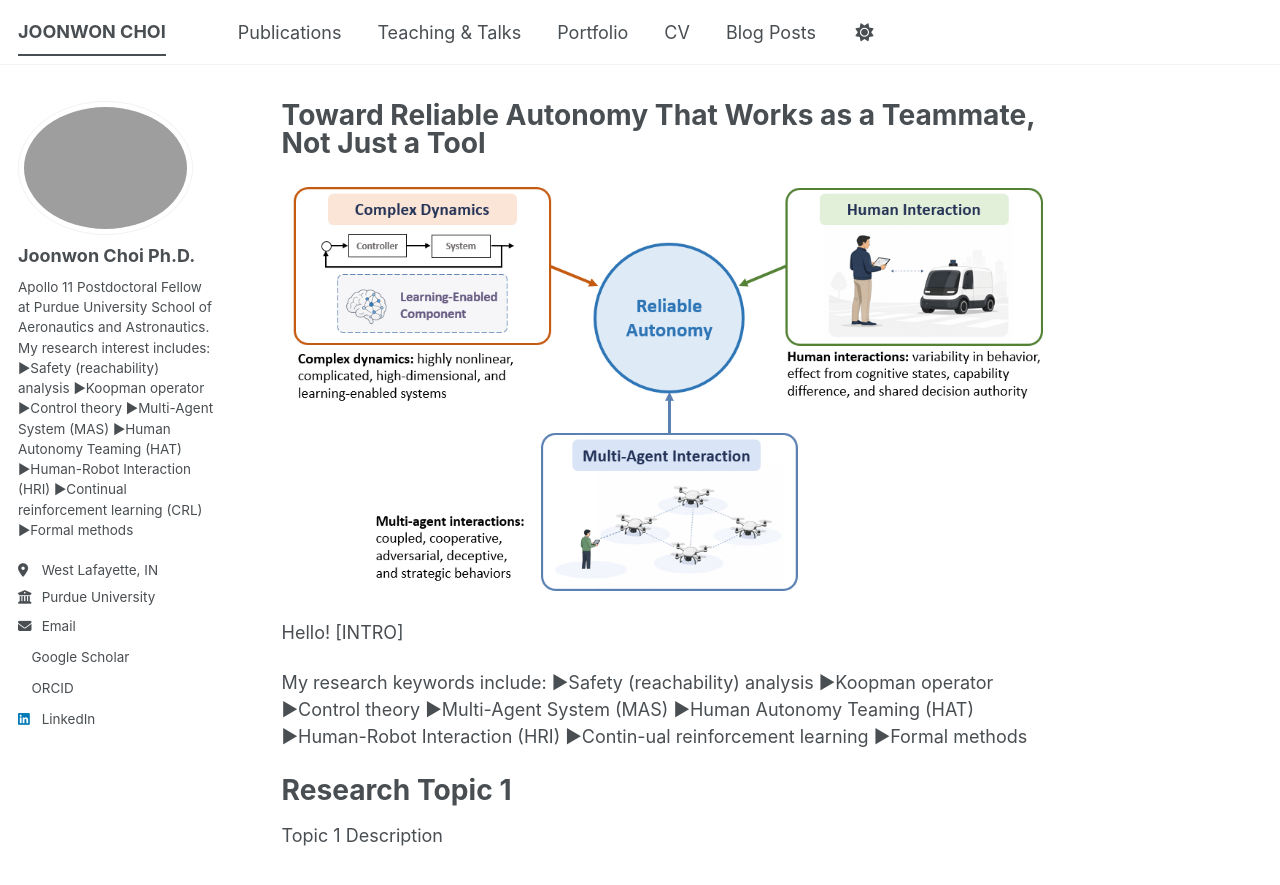
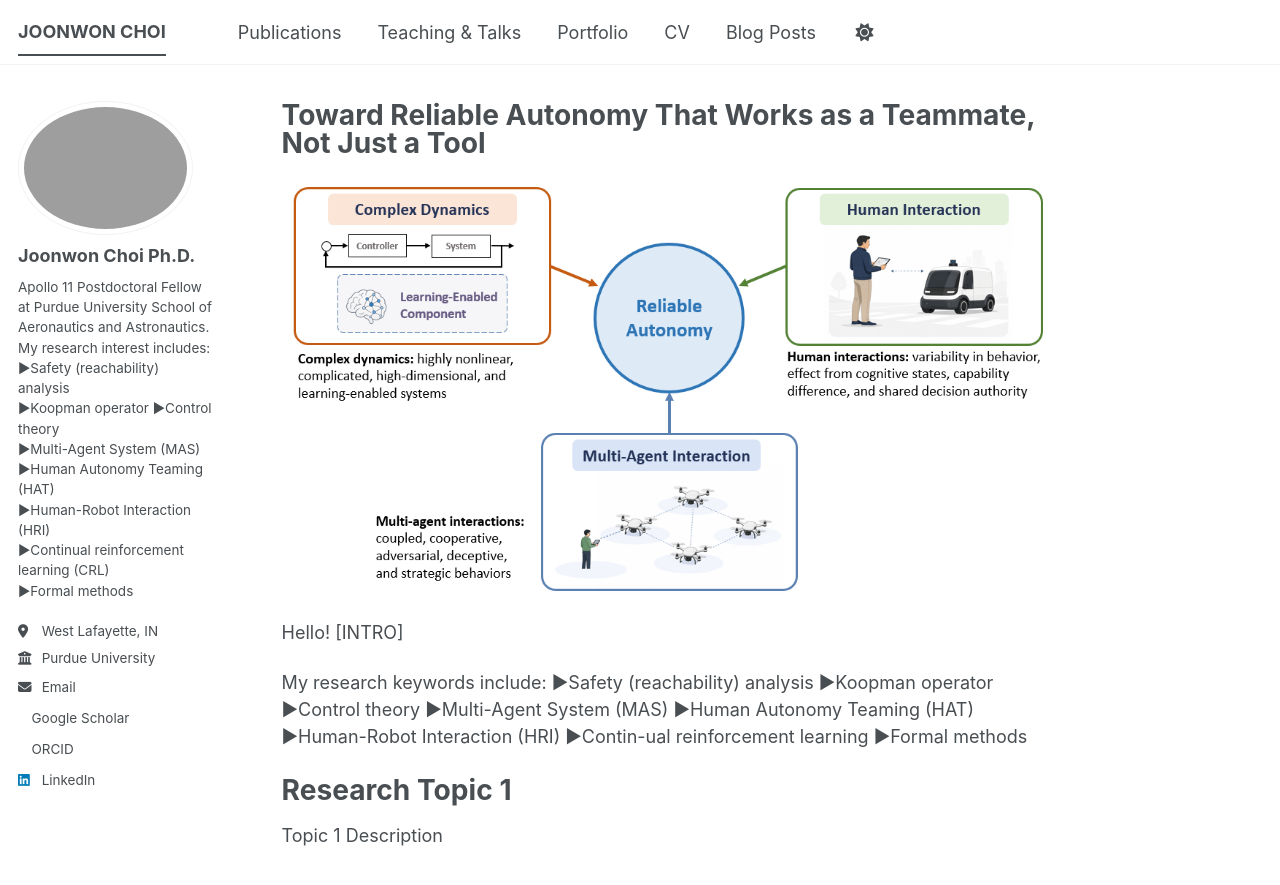
Before and after one commit to netakoi/netakoi.github.io, a Jekyll site: the page built from _pages/about.md, in a window 1280 px wide. Shown: the top 885 px of the page. Built offline with Jekyll 4.4.1, drawn with Linux system fonts in a browser that asks for light colours; a style sheet for code colours, icons or effects is not loaded.

```diff
--- a/_config.yml
+++ b/_config.yml
@@ -26,7 +26,7 @@ author:
   avatar           : "profile.png"
   name             : "Joonwon Choi Ph.D."
   pronouns         : # example: "she/her"
-  bio              : "Apollo 11 Postdoctoral Fellow at Purdue University School of Aeronautics and Astronautics. <br> My research interest includes: ▶Safety (reachability) analysis ▶Koopman operator ▶Control theory ▶Multi-Agent System (MAS) ▶Human Autonomy Teaming (HAT) ▶Human-Robot Interaction (HRI) ▶Continual reinforcement learning (CRL) ▶Formal methods"
+  bio              : "Apollo 11 Postdoctoral Fellow at Purdue University School of Aeronautics and Astronautics. My research interest includes: <br>▶Safety (reachability) analysis <br> ▶Koopman operator ▶Control theory <br> ▶Multi-Agent System (MAS) <br> ▶Human Autonomy Teaming (HAT) <br> ▶Human-Robot Interaction (HRI) <br> ▶Continual reinforcement learning (CRL) <br> ▶Formal methods"
   location         : "West Lafayette, IN"
   employer         : "Purdue University"
   uri              : # URL
```
